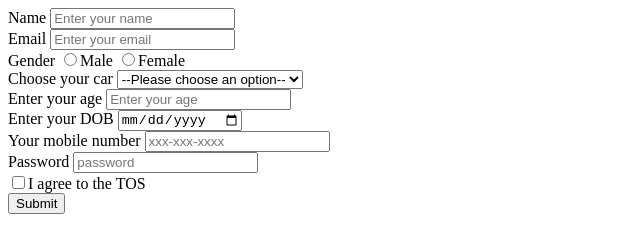
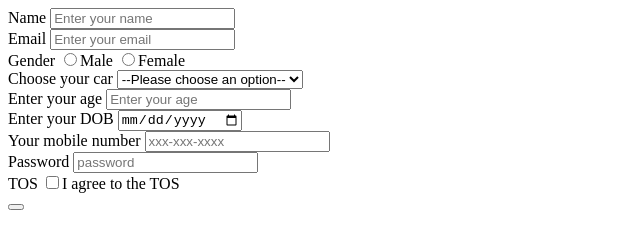
Before and after one commit to acciojob/signup-form-car-hansda6908, a website: page main.html in a window 1280 px wide. Shown: the whole page, without its empty margins (0-640 px from the left). Drawn offline with Linux system fonts and the light colour scheme.

Commit message:
created a submission

```diff
--- a/main.html
+++ b/main.html
@@ -37,8 +37,9 @@
 		<label for="password">Password</label>
 		<input type="password" id="password" name="password" required placeholder="password"><br>
 
+		<label for="tos">TOS</label>
 		<input type="checkbox" id="tos" name="tos" required>I agree to the TOS<br>
-		<input type="submit">
+		<button type="submit">
 	</form>
 
 
```
